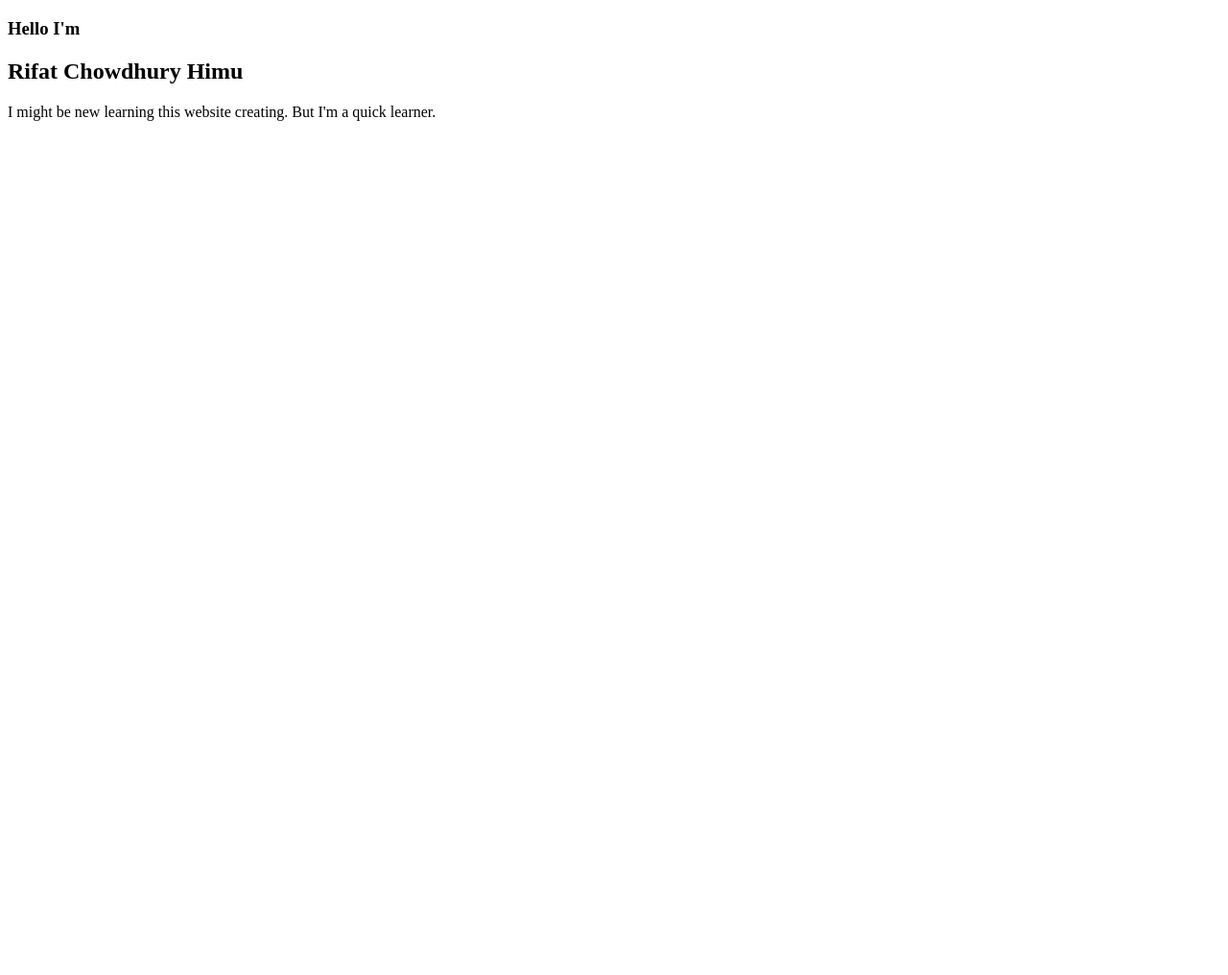
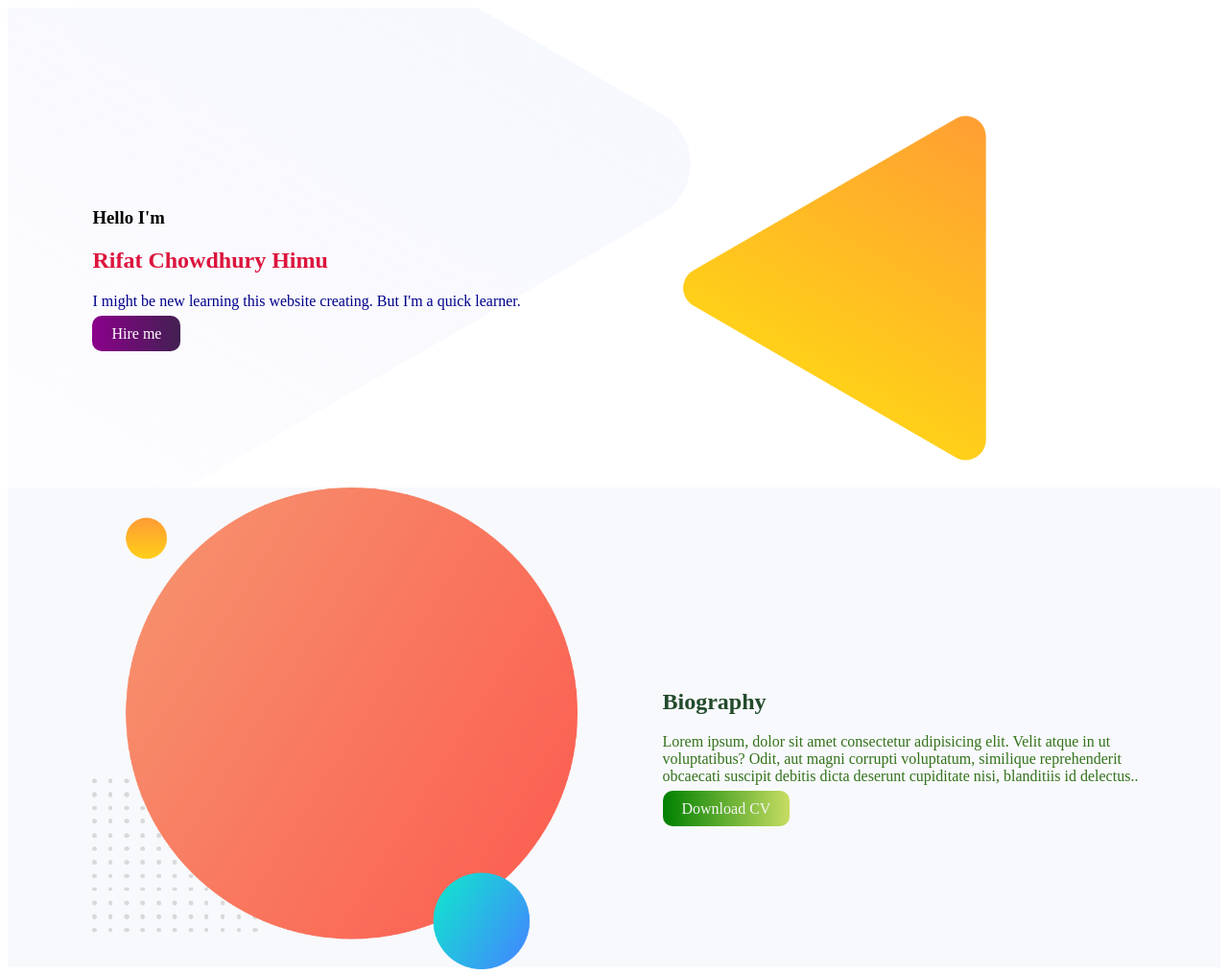
Before and after one commit to bangladeshifoods/web, a plain HTML site: page index.html in a window 1280 px wide. Shown: the whole page at 96% size. Before the commit the page ends 800 px from the top, so only its background shows below. Drawn offline with Linux system fonts and the light colour scheme.

Commit message:
adding images

```diff
--- a/index.html
+++ b/index.html
@@ -8,10 +8,28 @@
     <link rel="stylesheet" href="style.css">
 </head>
 <body>
-    <section>
-        <h3>Hello I'm</h3>
-        <h1>Rifat Chowdhury Himu</h1>
-        <p>I might be new learning this website creating. But I'm a quick learner.</p>
+    <section class="one">
+        <div class="half-sec">
+            <h3>Hello I'm</h3>
+            <h1>Rifat Chowdhury Himu</h1>
+            <p>I might be new learning this website creating. But I'm a quick learner.</p>
+            <a class="link-button" target="_blank" href="https://www.w3schools.com/tags/default.asp">Hire me</a>
+        </div>
+        <div class="half-se">
+            <img src="images/image 5.png" alt="a image">
+        </div>
+    </section>
+    <section class="bio" >
+        <div class="half-se">
+            <img src="images/my-bg.png" alt="image">
+        </div>
+        <div class="half-sec">
+            <h1 id="black">Biography</h1>
+            <p>Lorem ipsum, dolor sit amet consectetur adipisicing elit. Velit atque in ut voluptatibus? Odit, aut magni corrupti voluptatum, similique reprehenderit obcaecati suscipit debitis dicta deserunt cupiditate nisi, blanditiis id delectus..</p>
+            <a class="link-buton" target="_blank" href="https://www.w3schools.com/tags/default.asp">Download CV</a>
+        </div>
+
+
 
     </section>
 </body>
--- a/style.css
+++ b/style.css
@@ -0,0 +1,67 @@
+.one h1{
+    color: crimson;
+}
+.one{
+    background-image: url(images/header-bg.png);
+}
+.one p{
+    color: darkblue;
+}
+.bio p {
+    color: rgb(51, 114, 26);
+}
+.bio{
+
+}
+
+.half-sec{
+    width: 40%;
+    float: left;
+    margin-left: 5%;
+    padding-left: 2%;
+    padding-top: 15%;
+
+}
+
+.half-se{
+    width: 40%;
+    float: left;
+    margin-left: 5%;
+    padding-left: 2%;
+
+}
+section{
+    height: 500px;
+
+
+}
+#black{
+    color: rgb(34, 75, 43);
+}
+
+
+.link-button{
+    text-decoration: none;
+    background-image: linear-gradient(90deg, darkmagenta,rgb(66, 32, 82));
+    padding: 10px 20px;
+    border-radius: 10px;
+    font-weight: 400;
+    color: white;
+}
+.link-buton{
+    text-decoration: none;
+    background-image: linear-gradient(90deg,green,rgb(199, 221, 99));
+    padding: 10px 20px;
+    border-radius: 10px;
+    font-weight: 400;
+    color: whitesmoke;
+}
+
+.half-se img{
+    width: 100%;
+}
+.bio{
+    background-image: url(images/biography-bg.png);
+
+
+}
```
